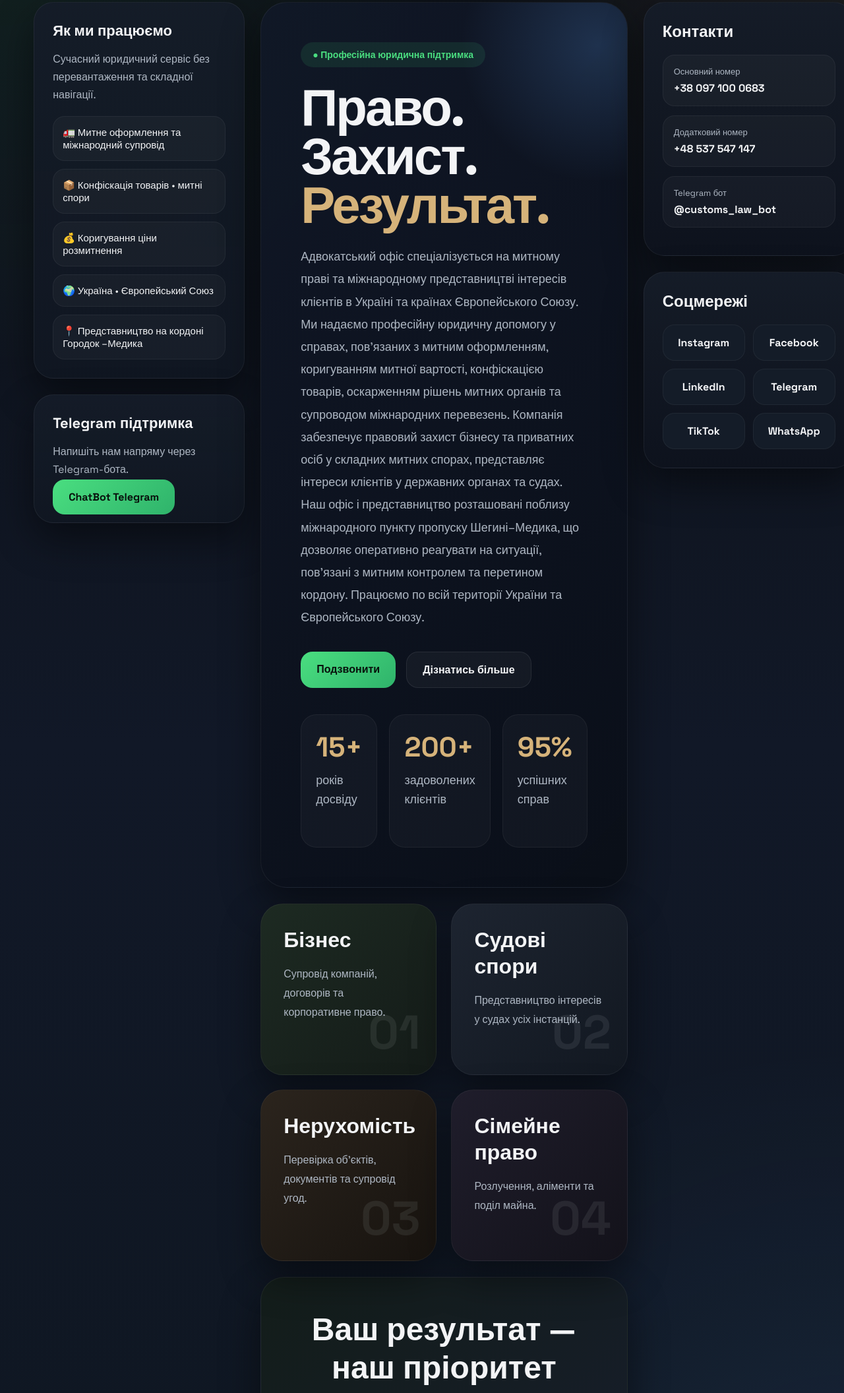
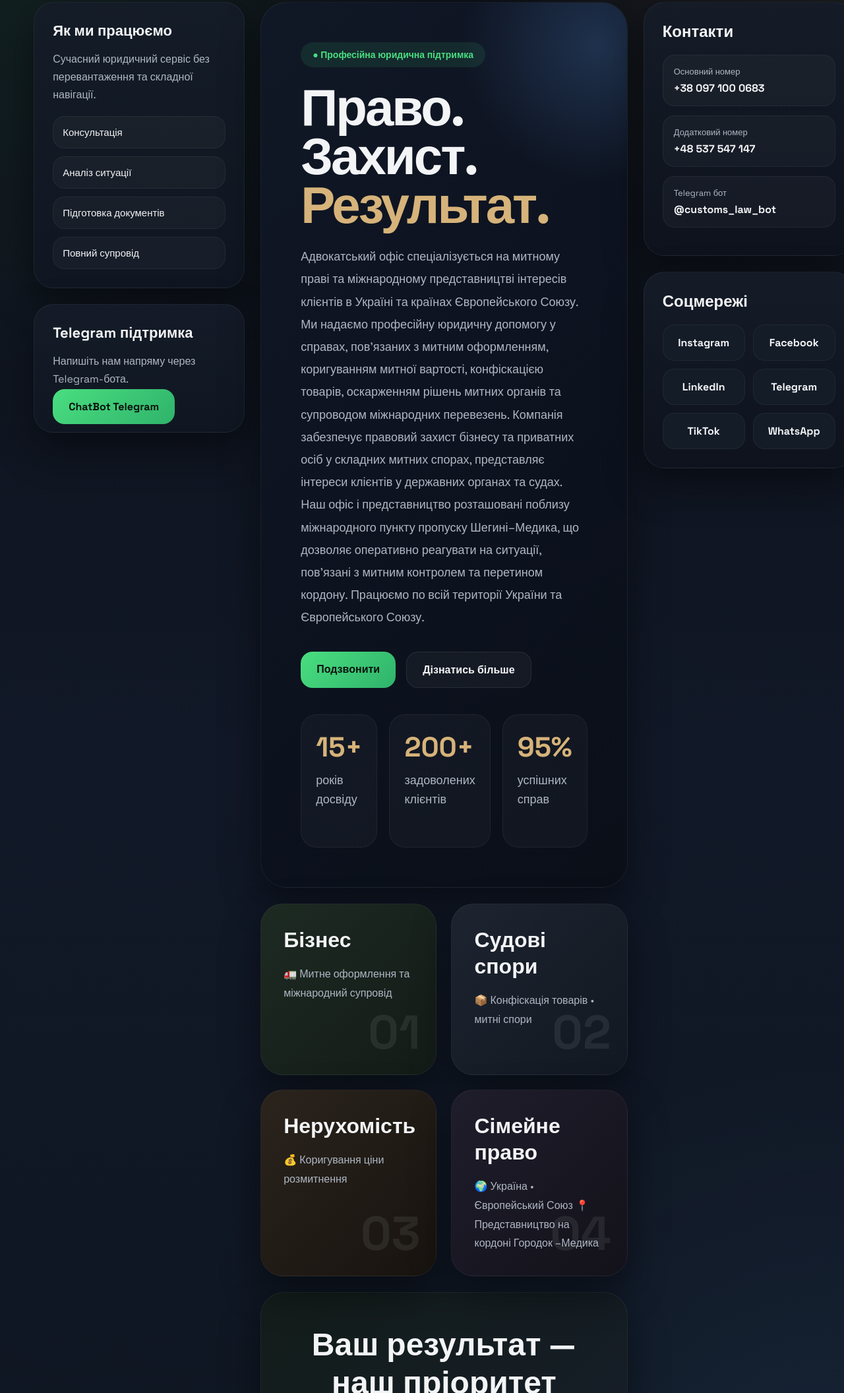
Before and after one commit to vladoromus/landing, a plain HTML site: page index.html in a window 1280 px wide. Shown: the part 112-2224 px from the top of the page at 66% size. Drawn offline with Linux system fonts and the light colour scheme.

```diff
--- a/index.html
+++ b/index.html
@@ -720,24 +720,20 @@
           <ul>
 
             <li>
-              🚛 Митне оформлення та міжнародний супровід
+              Консультація
             </li>
 
             <li>
-              📦 Конфіскація товарів • митні спори
+              Аналіз ситуації
             </li>
 
             <li>
-              💰 Коригування ціни розмитнення
+              Підготовка документів
             </li>
 
             <li>
-              🌍 Україна • Європейський Союз
+              Повний супровід
             </li>
-            <li>
-              📍 Представництво на кордоні Городок –Медика
-            </li>
-
 
           </ul>
 
@@ -798,7 +794,7 @@
 
           <div class="hero-buttons">
 
-            <a href="tel:+380991112233" class="btn btn-main">
+            <a href="tel:+380971000683" class="btn btn-main">
 
               Подзвонити
 
@@ -865,8 +861,7 @@
             </h2>
 
             <p>
-              Супровід компаній,
-              договорів та корпоративне право.
+              🚛 Митне оформлення та міжнародний супровід
             </p>
 
             <div class="service-number">
@@ -882,8 +877,7 @@
             </h2>
 
             <p>
-              Представництво інтересів
-              у судах усіх інстанцій.
+              📦 Конфіскація товарів • митні спори
             </p>
 
             <div class="service-number">
@@ -899,8 +893,7 @@
             </h2>
 
             <p>
-              Перевірка об’єктів,
-              документів та супровід угод.
+              💰 Коригування ціни розмитнення
             </p>
 
             <div class="service-number">
@@ -916,8 +909,8 @@
             </h2>
 
             <p>
-              Розлучення,
-              аліменти та поділ майна.
+              🌍 Україна • Європейський Союз
+              📍 Представництво на кордоні Городок –Медика
             </p>
 
             <div class="service-number">
```
